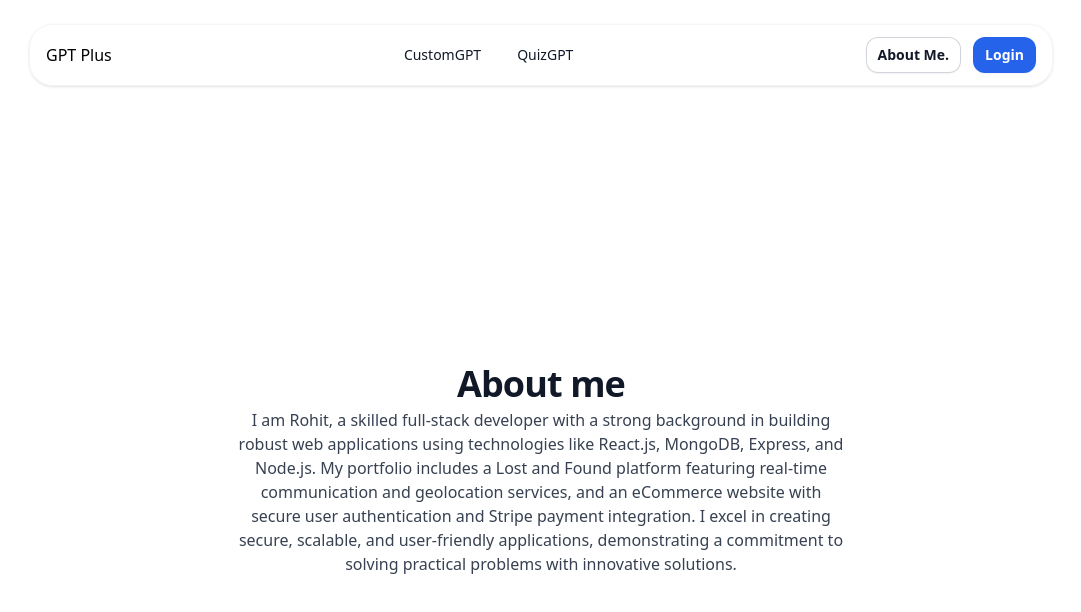
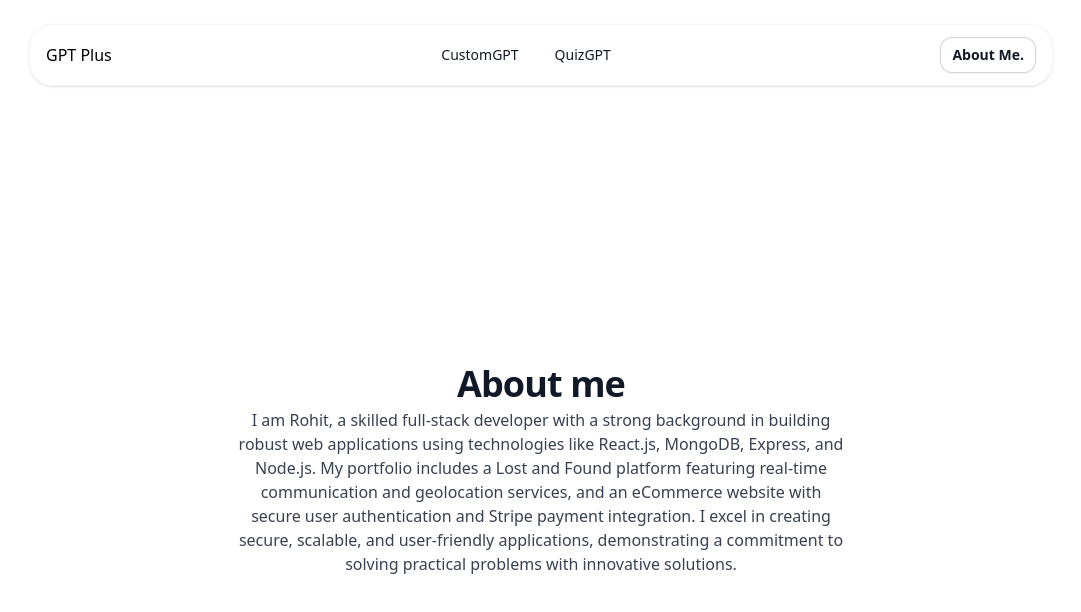
Before and after one commit to Rohitsohit/chatbot, a React (Create React App) app in the folder Frontend/: page /about in a window 1280 px wide. Shown: the top 612 px of the page, without its empty margins (99-1180 px from the left). Built offline with nearby package versions, Linux system fonts and the light colour scheme.

Commit message:
Some updates

```diff
--- a/Frontend/src/Components/Navbar.js
+++ b/Frontend/src/Components/Navbar.js
@@ -22,8 +22,8 @@ export default function Navbar() {
           <div className="flex items-center justify-end gap-3">
             <a className="hidden items-center justify-center rounded-xl bg-white px-3 py-2 text-sm font-semibold text-gray-900 shadow-sm ring-1 ring-inset ring-gray-300 transition-all duration-150 hover:bg-gray-50 sm:inline-flex"
               href="/about">About Me.</a>
-            <a className="inline-flex items-center justify-center rounded-xl bg-blue-600 px-3 py-2 text-sm font-semibold text-white shadow-sm transition-all duration-150 hover:bg-blue-500 focus-visible:outline focus-visible:outline-2 focus-visible:outline-offset-2 focus-visible:outline-blue-600"
-              href="/login">Login</a>
+            {/* <a className="inline-flex items-center justify-center rounded-xl bg-blue-600 px-3 py-2 text-sm font-semibold text-white shadow-sm transition-all duration-150 hover:bg-blue-500 focus-visible:outline focus-visible:outline-2 focus-visible:outline-offset-2 focus-visible:outline-blue-600"
+              href="/login">Login</a> */}
           </div>
         </div>
       </div>
```
